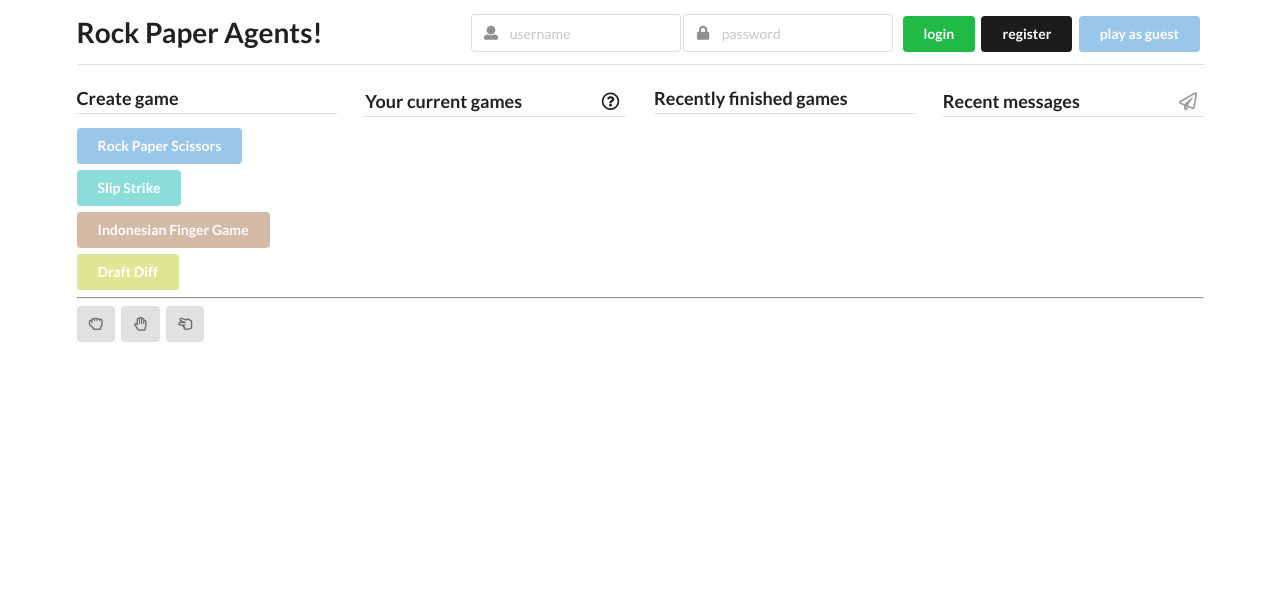
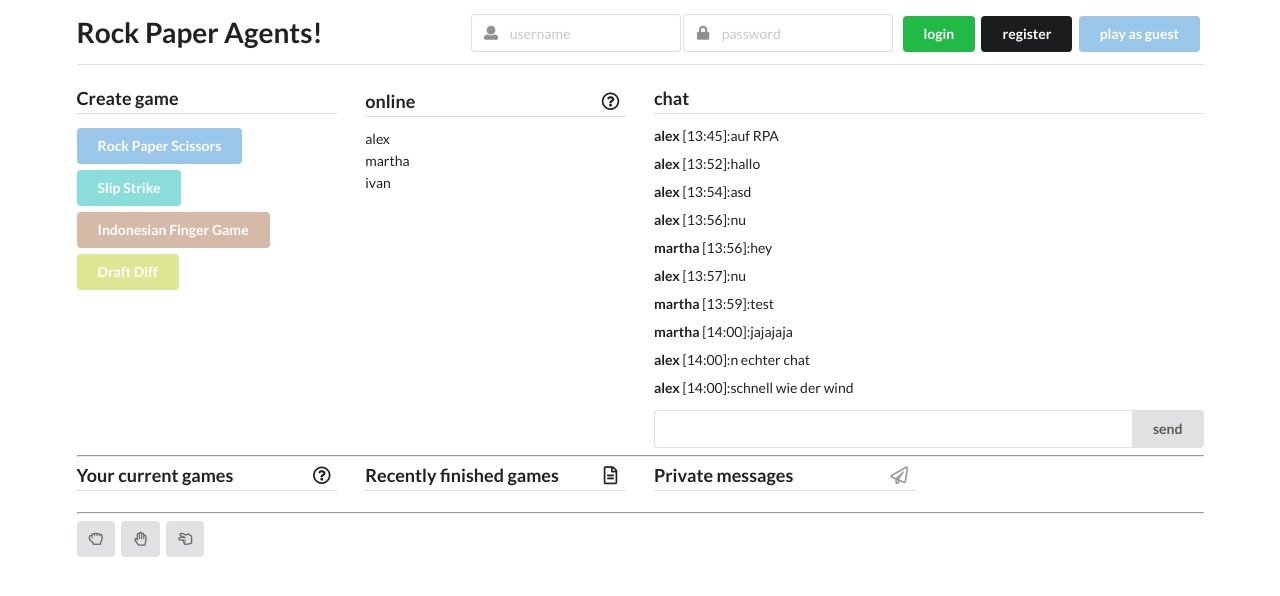
Before and after one commit to amueller-89/RockPaperAgents, a FastAPI app: page / in a window 1280 px wide. Shown: the top 596 px of the page. Run offline with FastAPI, Linux system fonts and the light colour scheme; data comes from the database, SQL or seed files in the repository; both versions use the stored data as it was after the commit; some libraries are stand-ins or nearby versions.

Commit message:
implemented public chat!
public chat works fine. style messages better, online list still fake. implement colors?

```diff
--- a/main.py
+++ b/main.py
@@ -5,14 +5,14 @@ from fastapi.templating import Jinja2Templates
 from fastapi.security import OAuth2PasswordRequestForm
 from fastapi.responses import FileResponse
 
-from datetime import timedelta
+from datetime import datetime, timedelta
 from sqlalchemy.orm import Session
 
 import RPS
 from utilities import ACCESS_TOKEN_EXPIRE_MINUTES, get_db, create_access_token, get_current_user, get
 from utilities import populate, verify_password, make_message_response_from_db
-from utilities import create_message, set_avatar, create_user, ConnectionManager
-from models_pyd import UserPydantic, MessageRequest, OutgoingMessage, RegisterRequest, GameType
+from utilities import create_message, create_chat_message, set_avatar, create_user, ConnectionManager
+from models_pyd import UserPydantic, MessageRequest, OutgoingMessage, RegisterRequest, GameType, ChatMessage
 
 from database import engine
 from models_DB import UserDB, MessageDB, RockPaperScissorsDB
@@ -140,7 +140,23 @@ def games_available():
     return games
 
 
+# returns recent {limit} messages in the public chat room
+@app.get("/chat")
+def recent_chat(limit: int = 50, db: Session = Depends(get_db)):
+    messages_db = db.query(MessageDB).filter(MessageDB.recipient_id == None).order_by(MessageDB.date.desc()).limit(limit).all()
+    return [make_message_response_from_db(m) for m in messages_db]
+
+
 #######  endpoints restricted to logged in users
+@app.post("/chat")
+async def chat(message: ChatMessage, current_user: UserPydantic = Depends(get_current_user),
+                          db: Session = Depends(get_db)):
+    user_id = get(current_user.username, db).id
+    msg_db = create_chat_message(MessageRequest(sender_id=user_id, content=message.message, date=datetime.now()),
+                        db)
+    response = make_message_response_from_db(msg_db)
+    await manager.inform_chat(response)
+    return response
 
 
 # returns the current user (pydantic)
--- a/templates/SPA-dashboard.html
+++ b/templates/SPA-dashboard.html
@@ -3,7 +3,7 @@
 {%block dashboard%}
 <script>
 
-    let loggedIn    //are these useful?
+    let loggedIn = false   //are these useful?
     let username
     let websocket
 
@@ -12,6 +12,7 @@
 
     let fetchedGames = {}       // dict of Game_Responses, keys are ids
     let fetchedMessages = []
+    let fetchedChat = []
 
     let rps_move = -1
     let rps_id
@@ -43,6 +44,22 @@
                 logout()
             }
         });
+
+        const chatGET = $.ajax({
+            url: "/chat",
+            type: "GET",
+            success: function () {
+                fetchedChat = chatGET.responseJSON
+                console.log(fetchedChat)
+                drawChatMessages()
+            },
+            error: function () {
+                console.log("cant even get chat.")
+
+            }
+
+        });
+
     }
 
 
@@ -89,7 +106,10 @@
         document.getElementById("field-rps-opp").classList.remove('error')
         document.getElementById("input-rps-opp").value = ""
         document.getElementById("input-rps-message").value = ""
-        //console.log(gameCreateButtons)
+        document.getElementById("field-recipient").classList.remove('error')
+        document.getElementById("input-recipient").value = ""
+        document.getElementById("input-message").value = ""
+
         gameCreateButtons.forEach(disable_create_button);
 
 
@@ -118,6 +138,11 @@
                 fetchedMessages.splice(0, 0, json)
                 drawMyRecentMessages()
             }
+             if (json.type == "chat") {
+                 console.log("external chat update")
+                fetchedChat.splice(0, 0, json)
+                drawChatMessages()
+            }
 
         }
     }
@@ -139,7 +164,7 @@
                 }
                 let btnHTML = '<div class="item"><div class="ui left labeled button"><a class="ui blue label" onclick="showRPS(' + game["id"] + ')">'
                     + game["my_score"] + ' - ' + game["opponent_score"] + '</a><div class="ui basic ' + border + ' icon button" onclick="showRPS(' + game["id"] + ')">#' + game.id + ' vs. '
-                    + game["opponent"] + check +'</div></div></div>'
+                    + game["opponent"] + check + '</div></div></div>'
 
                 current_games_list.innerHTML += btnHTML
             }
@@ -433,6 +458,24 @@
 
     }
 
+    function drawChatMessages() {
+        console.log("drawing chat, soon")
+        const chat_list = document.getElementById("list-chat")
+        chat_list.innerHTML = ""
+        const chat = fetchedChat
+        let max = 10;     //in the far future: scrollable
+        if (chat.length < max)
+            max = chat.length
+        for (let i = max - 1; i >= 0; i--) {
+            let current = chat[i]
+            time = dateConvert(current.date).substr(0, 5)
+            let chat_html = "<div class=\"item\">\n" +
+                "                    <b>" + current.sender + " </b>[" + time + "]:" + current.content + "\n" +
+                "                </div>"
+
+            chat_list.innerHTML += chat_html
+        }
+    }
 
     function drawMyRecentMessages() {
         console.log("drawing recent messages from fetched")
@@ -445,12 +488,13 @@
             max = messages.length
         for (let i = max - 1; i >= 0; i--) {
             let current = messages[i]
-            console.log("drawing current " + current.content + " from " + current.sender)
+            // console.log("drawing current " + current.content + " from " + current.sender)
             let prettyDate = dateConvert(current["date"])
-
+            // does this actually delete the message TODO
             if (current["content"].length > 140) {
                 current["content"] = current["content"].substr(0, 140)
-                current["content"] += " ..."                   }
+                current["content"] += " ..."
+            }
 
             let msgHTML = '<div class="comment"><a class="avatar">\n' +
                 '                        <img src="avatar/' + current["sender_avatar"] + '" alt="">\n' +
@@ -516,8 +560,46 @@
         $('#modal-newmessage').modal({
             autofocus: false
         }).modal('show')
-        $("#input-message").focus(); // TODO after this is executed, focus jumps back to the recipient field. why?
+        $("#input-message").focus();
     }
+
+    function showNewMessage() {
+        if (loggedIn) {
+            $('#modal-newmessage').modal({
+                autofocus: true
+            }).modal('show');
+        }
+
+    }
+
+    function sendChat() {
+        console.log("sending chat?")
+        message = document.getElementById("input-chat").value
+        document.getElementById("input-chat").value = ""
+        if (message != "") {
+            const token = window.localStorage.getItem("RPAtoken")
+            const send = $.ajax({
+                url: "/chat",
+                type: "POST",
+                beforeSend: function (xhr) {
+                    xhr.setRequestHeader('Authorization', "Bearer " + token);
+                },
+                data: JSON.stringify({"message": message}),
+                success: function () {
+                    console.log("chat sent successfully")
+                    console.log(send.responseJSON)
+                    // const message_response = send.responseJSON
+                    // fetchedChat.splice(0, 0, message_response)
+                    // drawChatMessages()
+                },
+                error: function () {
+                    //  general error handling ala oops something went wrong
+                    console.log(send.responseJSON)
+                }
+            });
+        }
+    }
+
 
     function send() {
         const recipient = document.getElementById("input-recipient").value
@@ -542,6 +624,9 @@
             error: function () {
                 //  general error handling ala oops something went wrong
                 console.log(send.responseJSON)
+                if (!loggedIn) {
+                    // TODO tell the user
+                }
                 document.getElementById("field-recipient").classList.add('error')
                 //document.getElementById("input-recipient").setAttribute("data-content", "popup")
             }
@@ -550,12 +635,12 @@
 
 
     function disable_create_button(game) {
-        console.log("disabling " + game)
+        //console.log("disabling " + game)
         document.getElementById("btn-" + game).classList.add("disabled")
     }
 
     function enable_create_button(game) {
-        console.log("enable " + game)
+        //console.log("enable " + game)
         document.getElementById("btn-" + game).classList.remove("disabled")
     }
 
@@ -581,6 +666,11 @@
         $('.ui.dropdown')
             .dropdown()
         ;
+        document.getElementById("input-chat").addEventListener("keyup", function (event) {
+            if (event.keyCode === 13) {
+                sendChat()
+            }
+        })
     })
 
 </script>
@@ -599,13 +689,55 @@
         <h3 class="ui dividing header">
             <div class="ui grid">
                 <div class="thirteen wide column">
+                    online
+                </div>
+                <div class="column">
+                    <div data-tooltip="These players are currently online. Challenge them to a game!"
+                         data-variation="basic">
+                        <i class="question circle outline icon"></i></div>
+                </div>
+            </div>
+        </h3>
+        <div class="ui list">
+            <div class="item">alex</div>
+            <div class="item">martha</div>
+            <div class="item">ivan</div>
+        </div>
+    </div>
+
+    <div class="eight wide column">
+        <h3 class="ui dividing header">
+            chat
+        </h3>
+        <div class="ui relaxed list" id="list-chat">
+            <div class="item">
+                <b>Ivan </b>[14:15]: Hallo
+            </div>
+            <div class="item">
+                <b>Alex </b>[14:17]: na auch hier
+            </div>
+        </div>
+
+        <div class="ui fluid action input">
+            <input type="text" id="input-chat">
+            <div class="ui button" onclick="sendChat()">send</div>
+        </div>
+    </div>
+</div>
+
+<hr>
+
+<div class="ui grid">
+    <div class="four wide column">
+        <h3 class="ui dividing header">
+            <div class="ui grid">
+                <div class="thirteen wide column">
                     Your current games
                 </div>
-
                 <div class="column">
                     <div data-tooltip="A checkmark means you have committed your move.
                         A black outline indicates that your opponent is waiting for you." data-variation="basic">
-                          <i class="question circle outline icon" ></i></div>
+                        <i class="question circle outline icon"></i></div>
                 </div>
             </div>
         </h3>
@@ -614,23 +746,33 @@
     </div>
 
     <div class="four wide column">
-        <h3 class="ui dividing header">Recently finished games</h3>
+        <h3 class="ui dividing header">
+            <div class="ui grid">
+                <div class="thirteen wide column">
+                    Recently finished games
+                </div>
+                <div class="column">
+                    <div data-tooltip="Statistics, baby!" data-variation="basic">
+                        <i class="file alternate outline icon" onclick="$('#modal-stats').modal('show');"></i></div>
+                </div>
+            </div>
+        </h3>
         <div class="ui list" id="list-finished-games">
         </div>
     </div>
 
-    <div class="right floated four wide column">
+    <div class="four wide column">
         <div class="ui comments">
             <h3 class="ui dividing header">
                 <div class="ui grid">
                     <div class="thirteen wide column">
-                         Recent messages
+                        Private messages
                     </div>
 
                     <div class="column">
-                          <i class="paper plane outline icon" id="btn-newmessage" onclick="$('#modal-newmessage').modal({
-    autofocus: true
-  }).modal('show');"></i>
+                        <div data-tooltip="Send a message">
+                            <i class="paper plane outline icon" id="btn-newmessage" onclick="showNewMessage()"></i>
+                        </div>
                     </div>
                 </div>
             </h3>
@@ -644,6 +786,7 @@
 
 
 <div class="ui grid">
+
     <div class="left floated four wide column">
         <button class="ui icon button">
             <i class="hand rock outline icon"></i><br>
@@ -656,8 +799,6 @@
         </button>
     </div>
     <div class="right floated four wide column">
-
-
     </div>
 
 </div>
@@ -679,6 +820,20 @@
         <button class="ui labeled icon button" id="btn-msg" onclick="send()">
             <i class="paper plane outline icon"></i>
             send
+        </button>
+    </div>
+</div>
+
+<div id="modal-stats" class="ui small modal">
+    <i class="close icon"></i>
+    <div class="header">The complete history of your life</div>
+    <div class="content">
+        There is nothing here yet.
+        <!--         TODO-->
+    </div>
+    <div class="actions">
+        <button class="ui black deny button">
+            ok
         </button>
     </div>
 </div>
@@ -721,7 +876,7 @@
 </div>
 
 
-<div id="modal-RPS" class="ui large modal">
+<div id="modal-RPS" class="ui small modal">
     <i class="close icon"></i>
     <div class="header">
         <div class="ui grid">
```
Also changed, not shown: models_pyd.py (+12 -1 lines), utilities.py (+74 -36 lines), RPA.db. Lines whose indentation alone changed are shown as unchanged.
